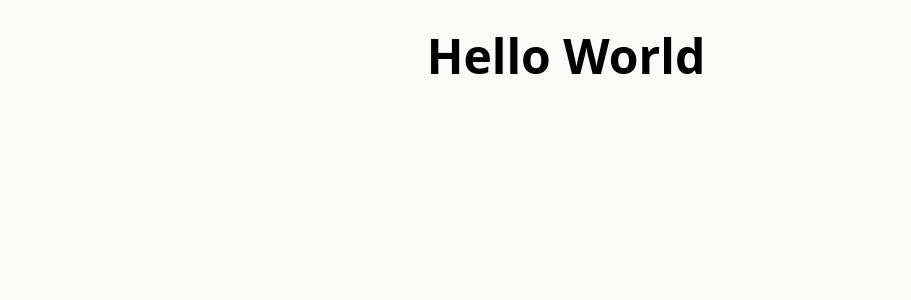
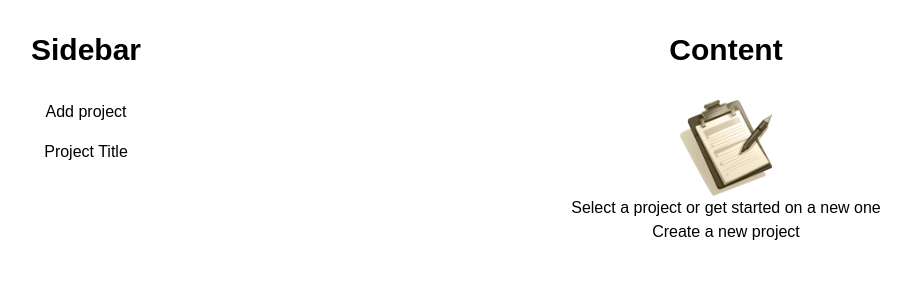
Before and after one commit to gewooniv/project-mgmt, a React (Vite) app: page / in a window 1280 px wide. Shown: the top 300 px of the page, without its empty margins (74-985 px from the left). Built offline with nearby package versions, Linux system fonts and the light colour scheme.

Commit message:
added pages

```diff
--- a/src/App.jsx
+++ b/src/App.jsx
@@ -1,7 +1,43 @@
+import { useState } from "react";
+import Sidebar from "./components/Sidebar";
+import Content from "./components/Content";
+
 function App() {
+  const [ projects, setProjects ] = useState([{
+    title: '1',
+    description: 'a',
+    dueDate: 'a'
+    },
+    {
+    title: '2',
+    description: 'b',
+    dueDate: 'b'
+    }
+  ]);
+
+  const [ isCreating, setIsCreating ] = useState(false);
+
+  function createProject() {
+    setIsCreating(true);
+  }
+
+  function handleSave() {
+    setProjects({
+        ...projects,
+        title: 'test',
+        description: 'test',
+        dueDate: 'test'
+    });
+    console.log(projects);
+    setIsCreating(false);
+  }
+
   return (
     <>
-      <h1 className="my-8 text-center text-5xl font-bold">Hello World</h1>
+    <div className="flex flew-row">
+      <div className="basis-1/4"><Sidebar isCreating={isCreating} onCreate={createProject} projects={projects}/></div>
+      <div className="basis-3/4"><Content isCreating={isCreating} onCreate={createProject} handleSave={handleSave} /></div>
+    </div>
     </>
   );
 }
--- /dev/null
+++ b/src/components/Content.jsx
@@ -0,0 +1,13 @@
+import { useState } from "react";
+import image from "../assets/no-projects.png";
+import NewProject from "./NewProject";
+import NoProject from "./NoProject";
+
+export default function Content({ isCreating, onCreate, handleSave }) {
+
+    return (
+        <div className="grid justify-items-center" id="content">
+            { isCreating ? <NewProject label="TITLE" handleSave={handleSave}/> : <NoProject onCreate={onCreate}/> }
+        </div>
+    )
+}
--- /dev/null
+++ b/src/components/InputField.jsx
@@ -0,0 +1,8 @@
+export default function InputField({ label, ...props }) {
+    return (
+        <>
+        <label>{label}</label>
+        <input type="text" {...props} />
+        </>
+    )
+}
--- /dev/null
+++ b/src/components/NewProject.jsx
@@ -0,0 +1,13 @@
+import { useState } from 'react';
+import InputField from "./InputField";
+
+export default function NewProject({ handleSave }) {
+
+    return (
+        <div className="grid justify-items-center" id="content">
+            <button>Cancel</button>
+            <button onClick={handleSave}>Save</button>
+            <InputField label="LABEL"/>
+        </div>
+    )
+}
--- /dev/null
+++ b/src/components/NoProject.jsx
@@ -0,0 +1,14 @@
+import { useState } from "react";
+import image from "../assets/no-projects.png";
+
+export default function Content({ onCreate }) {
+
+    return (
+        <div className="grid justify-items-center" id="content">
+            <h1 className="my-8 text-center text-3xl font-bold">Content</h1>
+            <img className="object-contain h-24" src={image} />
+            <p>Select a project or get started on a new one</p>
+            <button onClick={onCreate}>Create a new project</button>
+        </div>
+    )
+}
--- /dev/null
+++ b/src/components/Sidebar.jsx
@@ -0,0 +1,9 @@
+export default function Sidebar({ onCreate }) {
+    return (
+        <div className="text-center">
+        <h1 className="my-8 text-center text-3xl font-bold">Sidebar</h1>
+        <div className="pb-4"><button onClick={onCreate}>Add project</button></div>
+        <div><p>Project Title</p></div>
+        </div>
+    )
+}
--- a/tailwind.config.js
+++ b/tailwind.config.js
@@ -2,11 +2,35 @@
 export default {
   content: ['./index.html', './src/**/*.{js,ts,jsx,tsx}'],
   theme: {
+    screens: {
+      sm: '480px',
+      md: '768px',
+      lg: '976px',
+      xl: '1440px',
+    },
+    colors: {
+      'blue': '#1fb6ff',
+      'purple': '#7e5bef',
+      'pink': '#ff49db',
+      'orange': '#ff7849',
+      'green': '#13ce66',
+      'yellow': '#ffc82c',
+      'gray-dark': '#273444',
+      'gray': '#8492a6',
+      'gray-light': '#d3dce6',
+    },
+    fontFamily: {
+      sans: ['Graphik', 'sans-serif'],
+      serif: ['Merriweather', 'serif'],
+    },
     extend: {
       fontFamily: {
         title: ['"Pacifico"', 'cursive']
       }
     },
+    borderRadius: {
+      '4xl': '2rem',
+    }
   },
   plugins: [],
 };
```
Also changed, not shown: .codesandbox/tasks.json (added).
